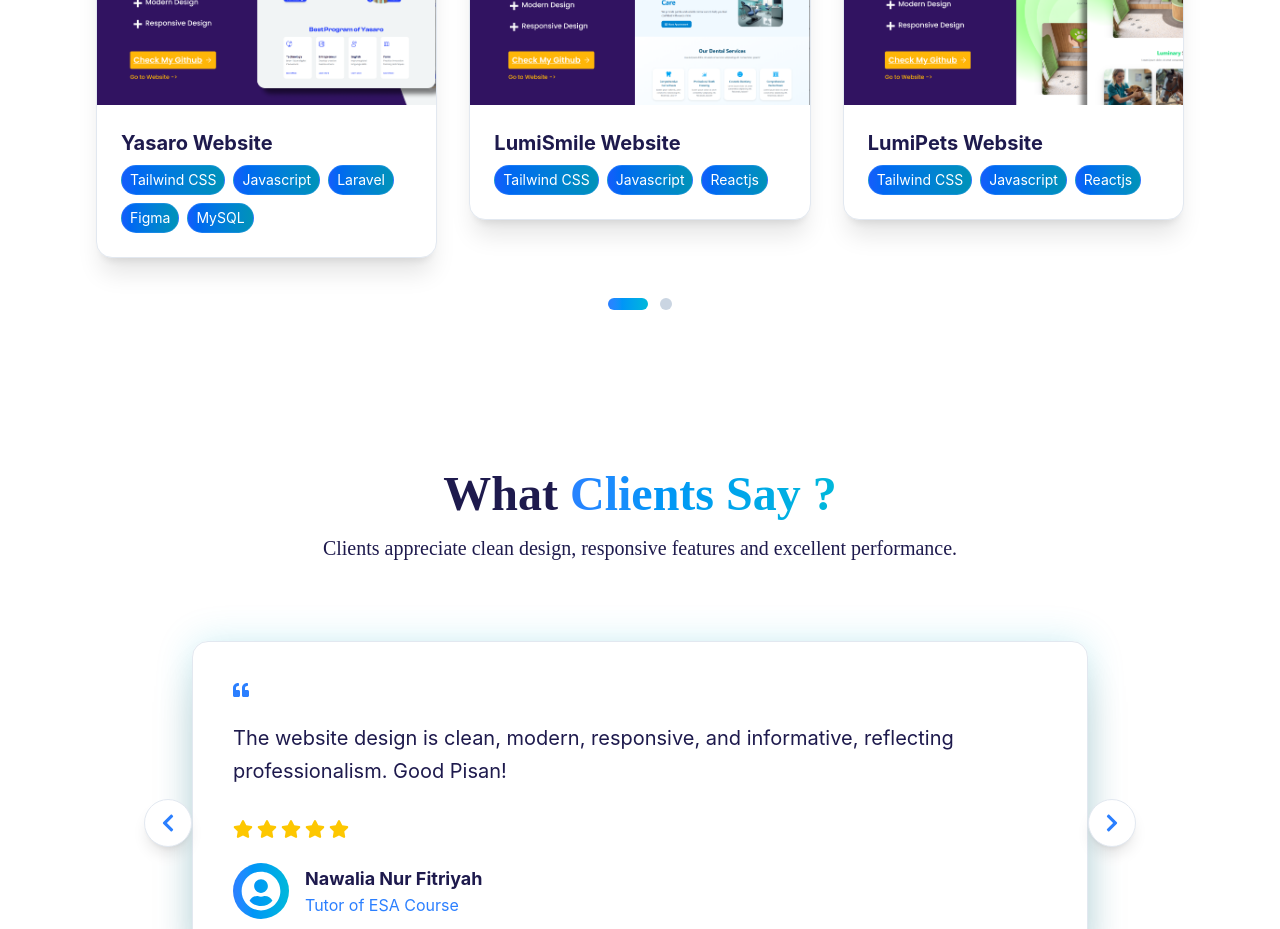
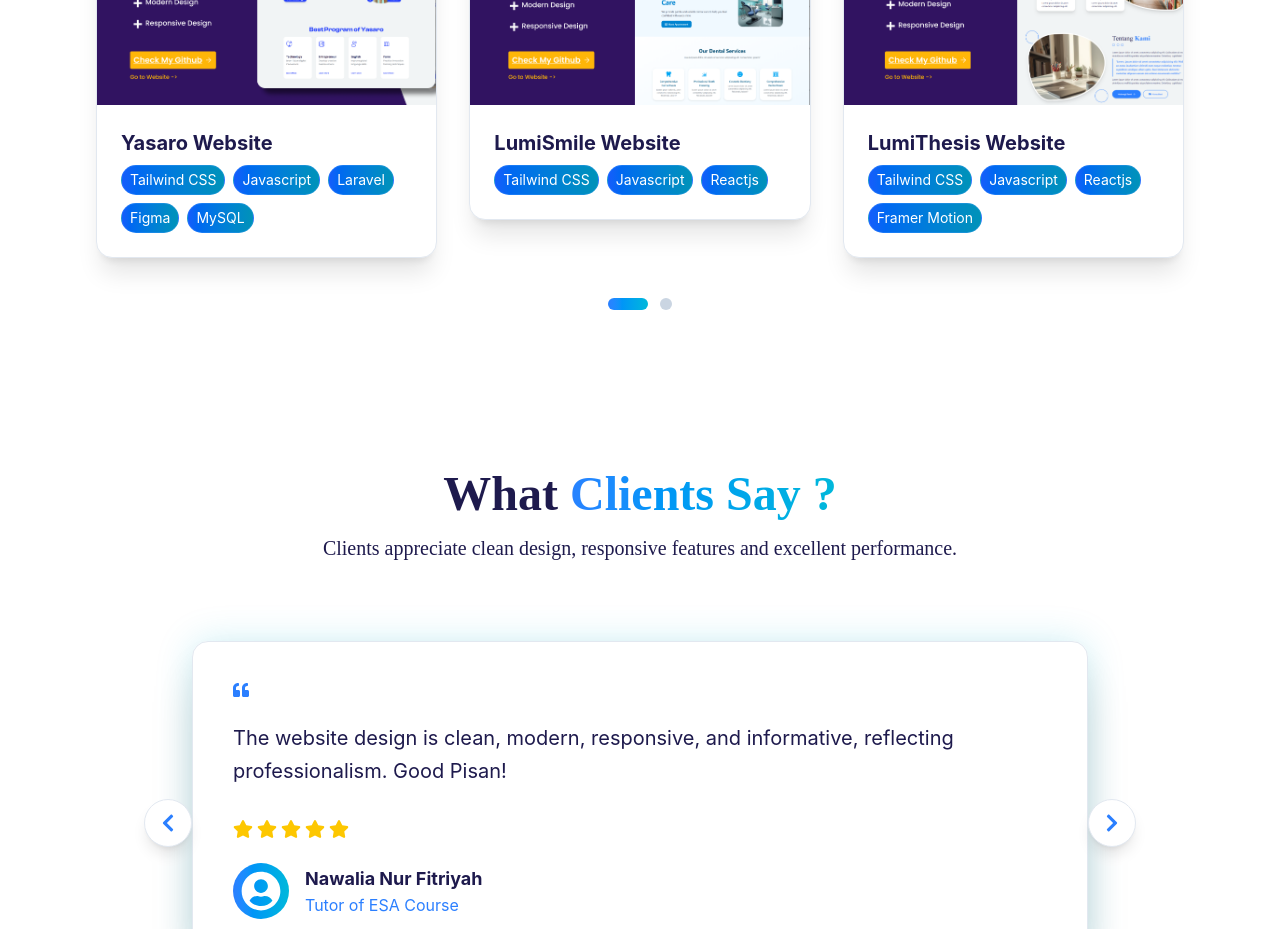
Before and after one commit to senmarutech/portfolio-senmarutech, a React (Vite) app: page / in a window 1280 px wide. Shown: the part 3040-3969 px from the top of the page. Built offline with nearby package versions, Linux system fonts and the light colour scheme; a web font is replaced by a local one.

Commit message:
upload project

```diff
--- a/src/components/Projects.jsx
+++ b/src/components/Projects.jsx
@@ -3,6 +3,7 @@ import work1 from '../assets/work1.png'
 import work2 from '../assets/work2.png'
 import work3 from '../assets/work3.png'
 import work4 from '../assets/work4.png'
+import work5 from '../assets/work5.png'
 import { FaChevronLeft, FaChevronRight, FaExternalLinkAlt, FaGithub } from "react-icons/fa"
 import { motion } from 'framer-motion';
 
@@ -17,11 +18,14 @@ const Projects = () => {
         {id:2, title: "LumiSmile Website", category: 'Frontend',
             img: work2, tech: ['Tailwind CSS', 'Javascript', 'Reactjs'], github: "https://github.com/senmarutech/LumiSMile-Website ",
             live: "#"},
-        {id:3, title: "LumiPets Website", category: 'Frontend',
-            img: work3, tech: ['Tailwind CSS', 'Javascript', 'Reactjs'], github: "https://github.com/senmarutech/",
+        {id:3, title: "LumiThesis Website", category: 'Frontend',
+            img: work3, tech: ['Tailwind CSS', 'Javascript', 'Reactjs', 'Framer Motion'], github: "https://github.com/senmarutech/",
             live: "#"},
         {id:4, title: "LumiNails Website", category: 'Frontend',
             img: work4, tech: ['Tailwind CSS', 'Javascript', 'Reactjs', 'Framer Motion'], github: "https://github.com/senmarutech/LumiNails-Website",
+            live: "#"},
+        {id:5, title: "LumiPets Website", category: 'Frontend',
+            img: work5, tech: ['Tailwind CSS', 'Javascript', 'Reactjs'], github: "https://github.com/senmarutech/",
             live: "#"}
     ];
 
```
Also changed, not shown: src/assets/work3.png, src/assets/work5.png (added).
